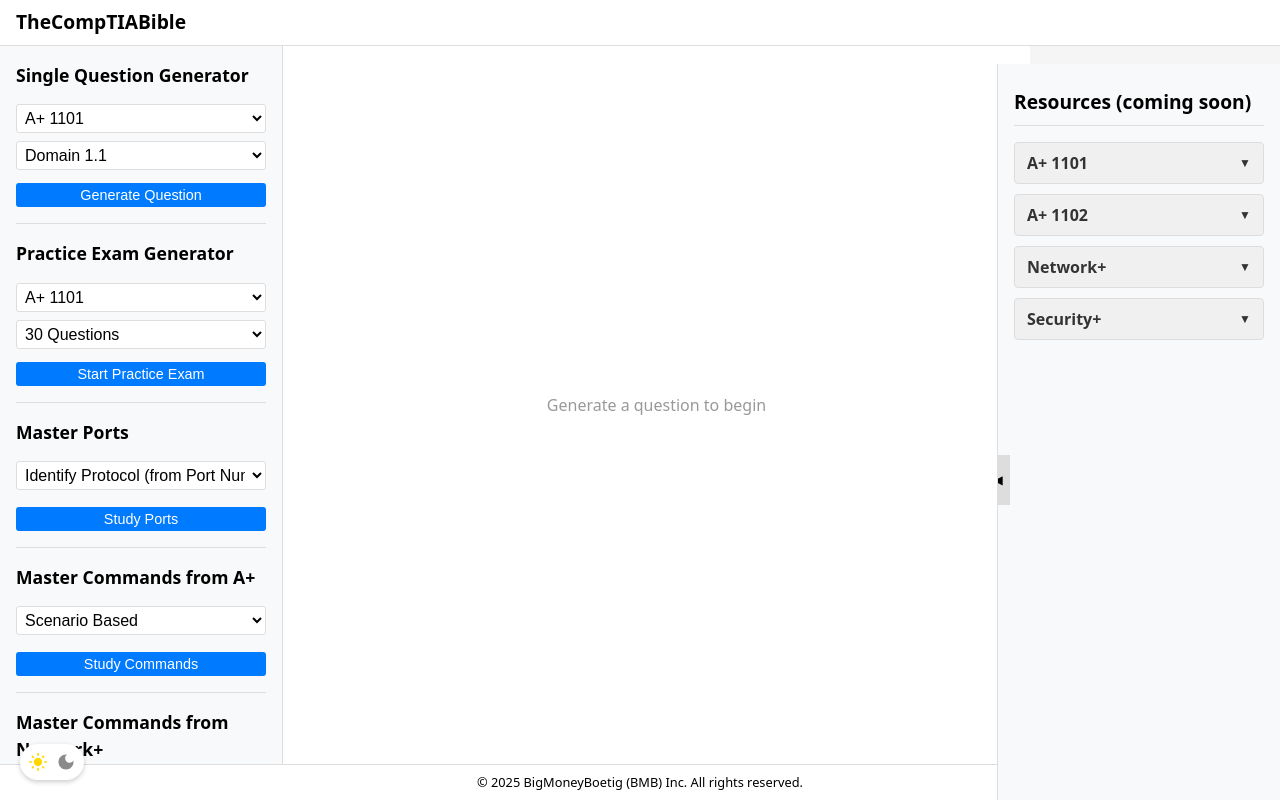
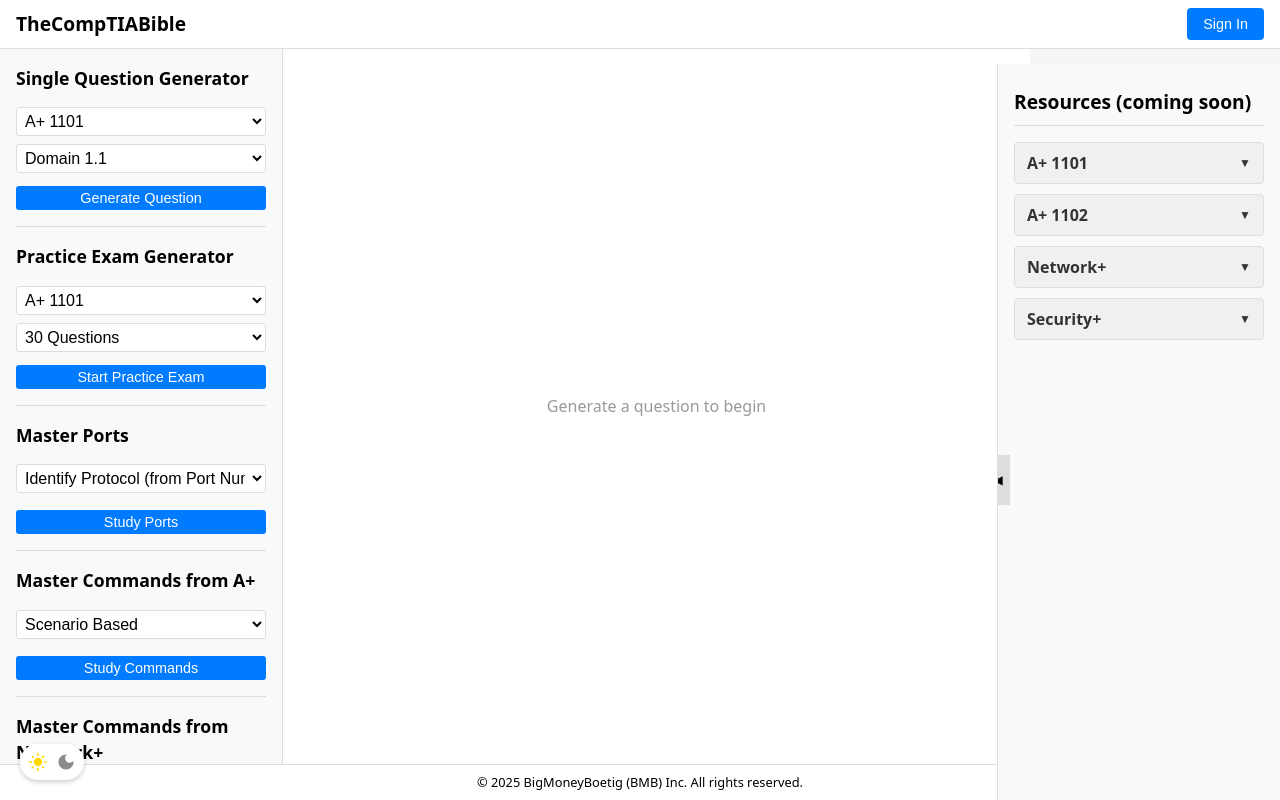
Before and after one commit to ConnorBoetig-dev/comptiabible2, a React (Vite) app: page / in a window 1280 px wide. Built offline with nearby package versions, Linux system fonts and the light colour scheme.

Commit message:
farthest on login

```diff
--- /dev/null
+++ b/src/config/auth.js
@@ -0,0 +1,15 @@
+export const AUTH_CONFIG = {
+  REGION: 'us-east-2',
+  USER_POOL_ID: 'us-east-2_hf2QkaTAR',
+  CLIENT_ID: '2qoir20jaajumrkdmjuh33slt',  // Updated with exact Client ID
+  DOMAIN: 'https://us-east-2hf2qkatar.auth.us-east-2.amazoncognito.com',  // Updated with exact domain
+  REDIRECT_URI: 'https://thecomptiabible.com'
+};
+
+export const getSignInUrl = () => {
+  return `${AUTH_CONFIG.DOMAIN}/login?` +
+    `client_id=${AUTH_CONFIG.CLIENT_ID}&` +
+    'response_type=code&' +
+    'scope=email+openid+phone&' +
+    `redirect_uri=${encodeURIComponent(AUTH_CONFIG.REDIRECT_URI)}`;
+};
--- a/src/pages/Home.jsx
+++ b/src/pages/Home.jsx
@@ -3,6 +3,7 @@
 import { useTheme } from '../context/ThemeContext';
 import LoadingSpinner from '../components/LoadingSpinner';
 import ExamReview from '../components/ExamReview';
+import { getSignInUrl } from '../config/auth';
 
 function Home() {
   const { isDarkMode } = useTheme();
@@ -784,8 +785,27 @@
         padding: '0.5rem 1rem',
         backgroundColor: isDarkMode ? '#2d2d2d' : '#ffffff',
         borderBottom: `1px solid ${isDarkMode ? '#404040' : '#ddd'}`,
+        display: 'flex',
+        justifyContent: 'space-between',
+        alignItems: 'center',
       }}>
         <h1 style={{ margin: 0, fontSize: '1.2rem' }}>TheCompTIABible</h1>
+
+        <button
+          onClick={() => window.location.href = getSignInUrl()}
+          style={{
+            padding: '0.5rem 1rem',
+            borderRadius: '4px',
+            border: 'none',
+            backgroundColor: isDarkMode ? '#0066cc' : '#007bff',
+            color: '#ffffff',
+            cursor: 'pointer',
+            fontSize: '0.9rem',
+            transition: 'background-color 0.2s ease',
+          }}
+        >
+          Sign In
+        </button>
       </header>
 
       <main style={{
```
